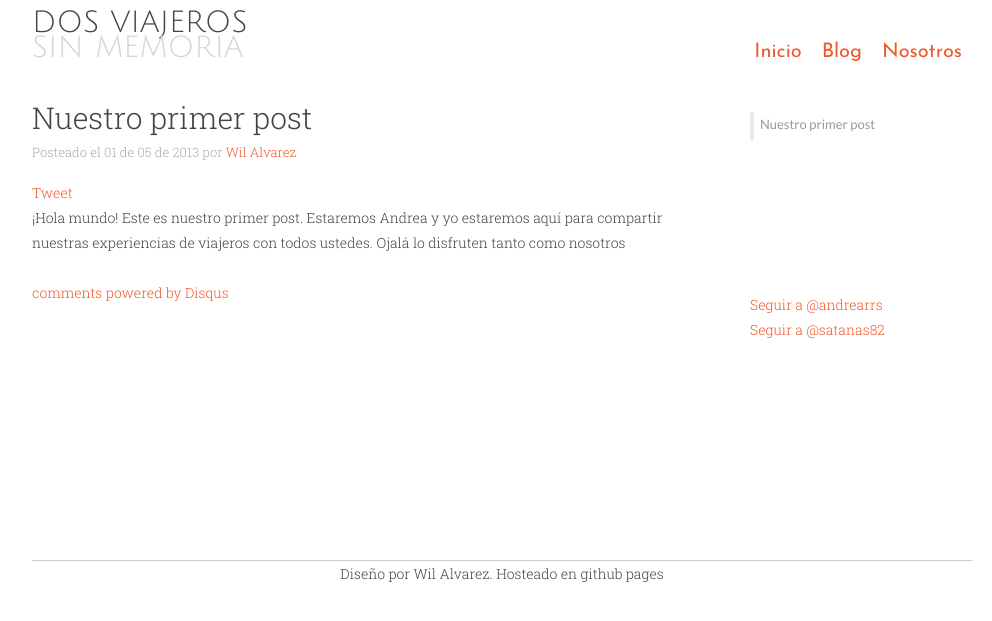
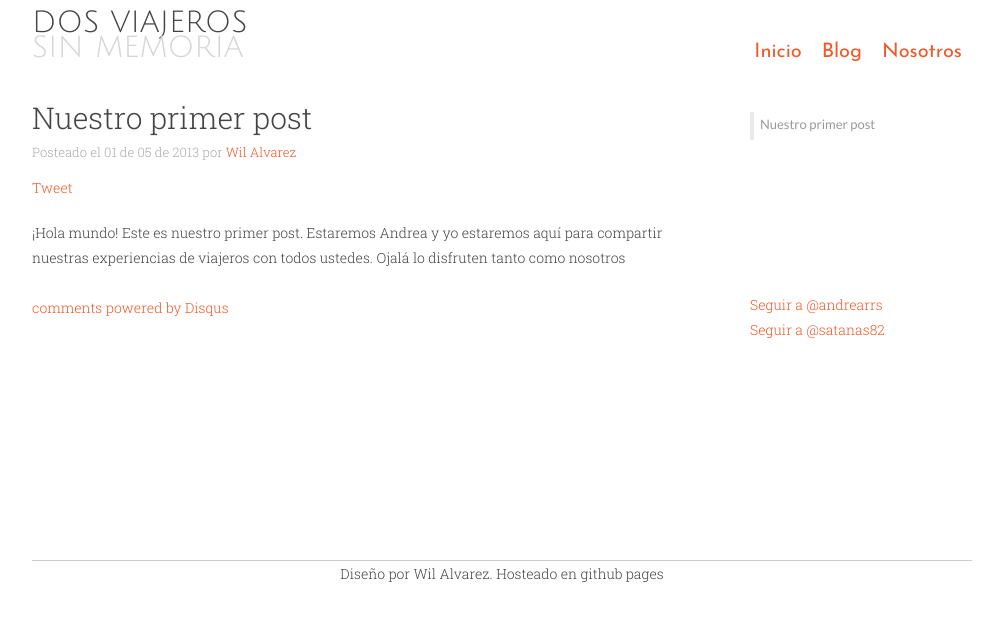
Before and after one commit to satanas/dosviajeros, a Jekyll site: the page built from _posts/2013-05-01-primer-post.md, in a window 1280 px wide. Shown: the top 621 px of the page, without its empty margins (138-1130 px from the left). Built offline with Jekyll 4.4.1, drawn with Linux system fonts in a browser that asks for light colours; Markdown is read by kramdown in place of the engine named in the settings; comment, search, counter and statistics services are not loaded.

Commit message:
Fixed twitter comment and post margins

```diff
--- a/_layouts/post.html
+++ b/_layouts/post.html
@@ -13,7 +13,7 @@
 
                 <div id="social">
                     <div>
-                        <a href="https://twitter.com/share" class="twitter-share-button" data-via="{{ page.author_twitter }}">Tweet</a>
+                        <a href="https://twitter.com/share" class="twitter-share-button" data-via="{{ page.author_twitter }}" data-text="{{ page.title }} - {{ page.url }}">Tweet</a>
                     </div>
                     <div>
                         <p><g:plusone size="medium"></g:plusone></p>
@@ -21,7 +21,6 @@
                     <div>
                         <div class="fb-send" data-href="{{ post.url }}" data-font="verdana"></div>
                     </div>
-                    <div class="clearfix"></div>
                 </div>
                 <div class="clearfix"></div>
 
--- a/stylesheets/style.css
+++ b/stylesheets/style.css
@@ -77,8 +77,12 @@
 #post h2 {
     font-weight: 300;
     font-size: 13px;
-    margin: 10px 0 15px 0;
+    margin: 10px 0 10px 0;
     color: #aaa;
+}
+
+#post .body {
+    margin-top: 20px;
 }
 
 #post .body p {
```
